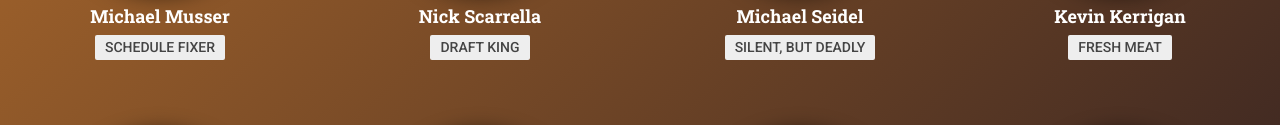
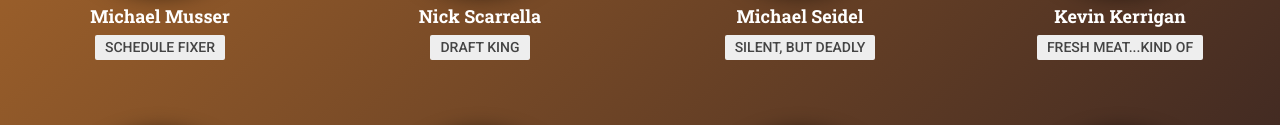
Before and after one commit to bordy277/bordy277.github.io, a plain HTML site: page index.html in a window 1280 px wide. Shown: the part 2569-2694 px from the top of the page. Drawn offline with nearby package versions, Linux system fonts and the light colour scheme; no server answers.

Commit message:
photos etc

```diff
--- a/index.html
+++ b/index.html
@@ -414,7 +414,7 @@
                 </div>
                 <div class="info">
                   <h4 class="name">Kevin Kerrigan</h4>
-                  <div class="description">Fresh Meat</div>
+                  <div class="description">Fresh Meat...Kind of</div>
                   <div class="team" value="6"></div>
                 </div>
               </div>
```
Also changed, not shown: content/images/managers/musser.jpg, content/images/managers/nick.jpg, 1 other file.
